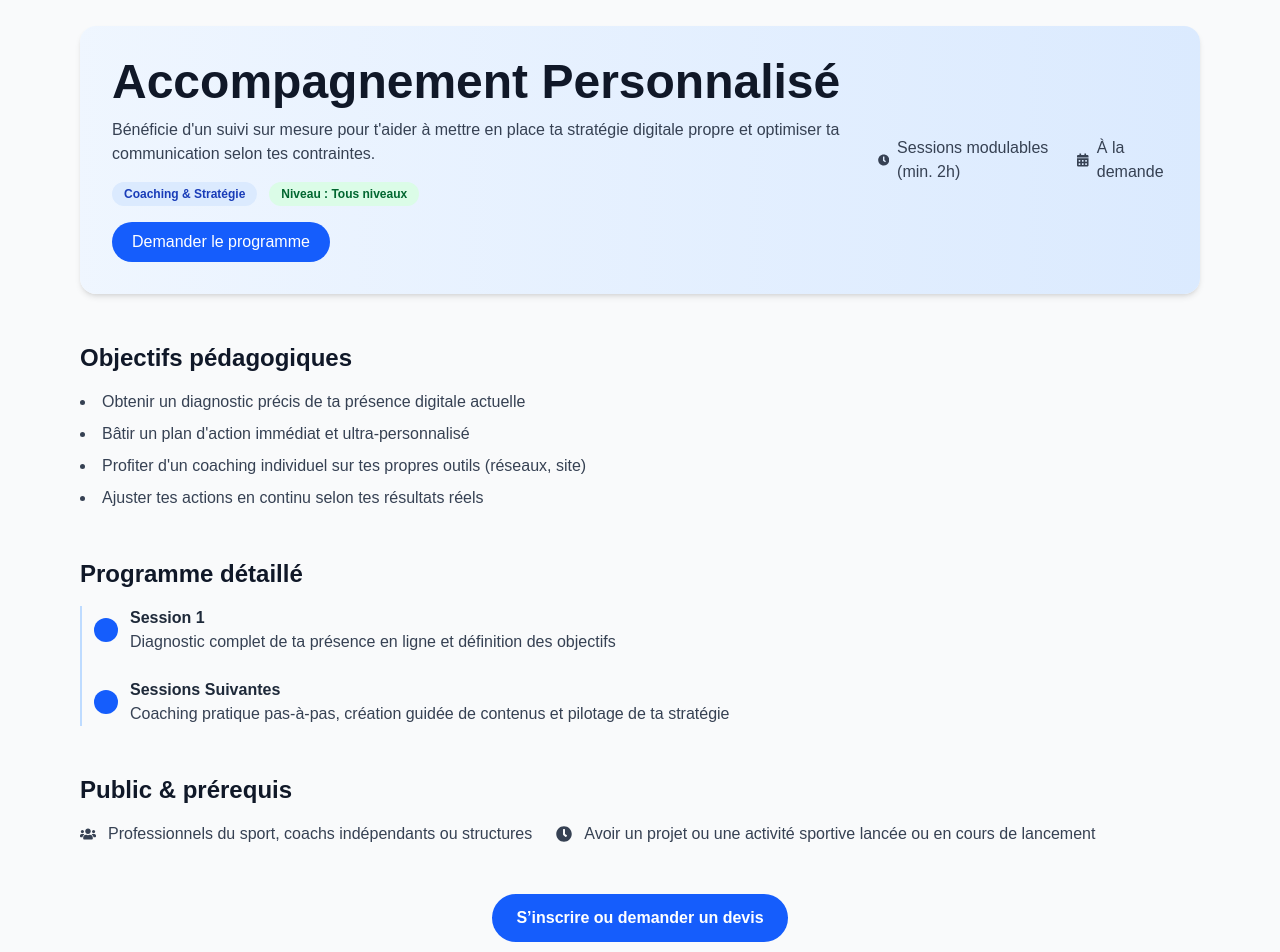
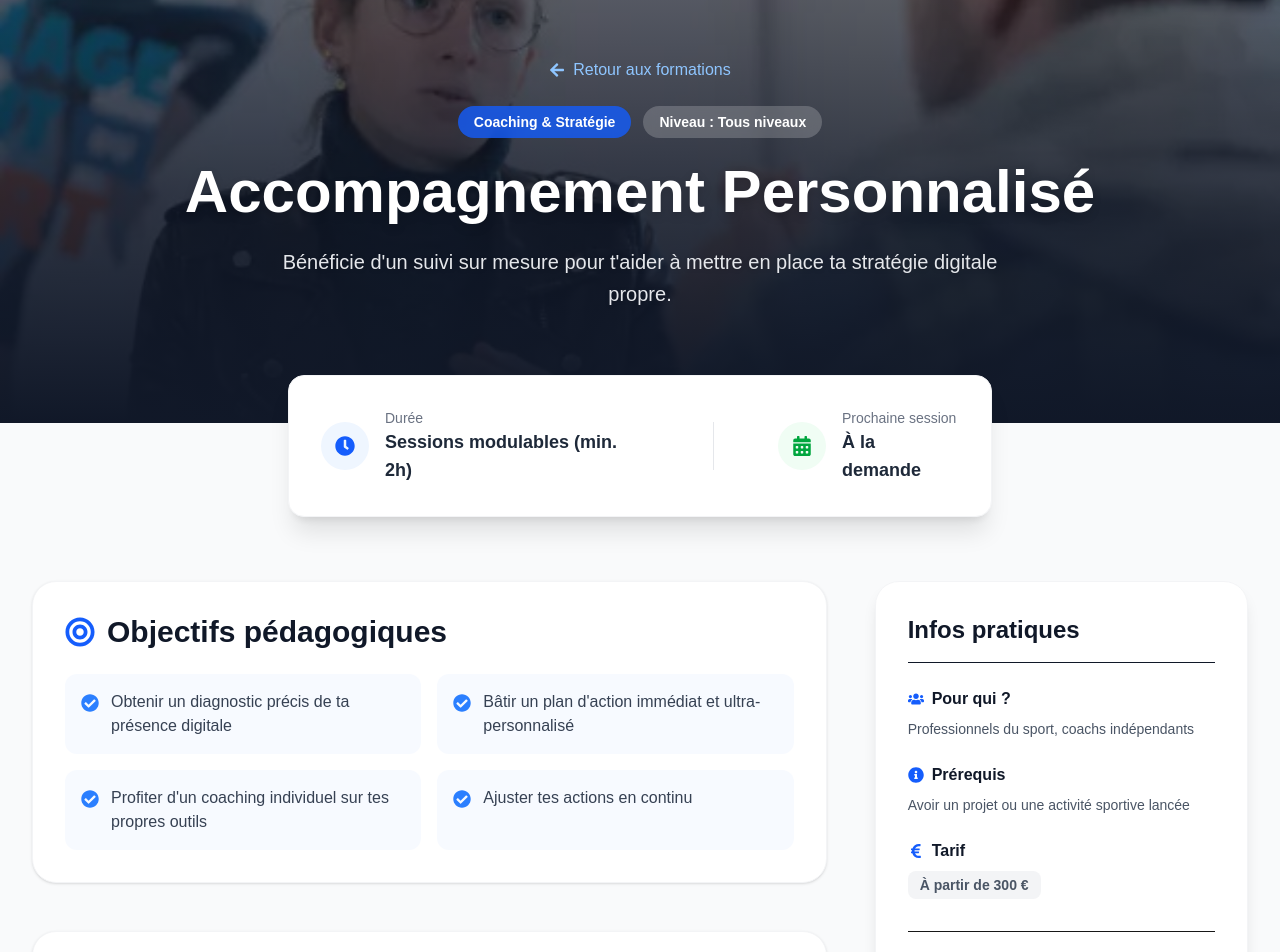
Before and after one commit to jordanQuin/impulseVitrine, a Next.js app in the folder impulse/: page /formation/accompagnement-personnalise in a window 1280 px wide. Shown: the part 100-1052 px from the top of the page. Built offline with nearby package versions, Linux system fonts and the light colour scheme.

Commit message:
Contenu des formations ok

```diff
--- a/impulse/app/formation/[slug]/page.tsx
+++ b/impulse/app/formation/[slug]/page.tsx
@@ -1,7 +1,19 @@
 "use client";
 
 import { useParams } from "next/navigation";
-import { FaClock, FaUsers, FaCalendarAlt } from "react-icons/fa";
+import Image from "next/image";
+import Link from "next/link";
+import {
+  FaClock,
+  FaUsers,
+  FaCalendarAlt,
+  FaCheckCircle,
+  FaGraduationCap,
+  FaBullseye,
+  FaArrowLeft,
+  FaEuroSign,
+  FaInfoCircle
+} from "react-icons/fa";
 
 /* =========================
    Données formations
@@ -24,14 +36,15 @@ type Formation = {
   programme: ProgrammeItem[];
   public: string;
   prerequis: string;
+  price?: string;
+  image: string;
 };
 
 const formations: Formation[] = [
   {
     slug: "coach-fitness-debutant",
     title: "Coach Fitness Débutant",
-    shortDescription:
-      "Apprends les bases du coaching sportif, de la musculation et des méthodes d'encadrement.",
+    shortDescription: "Apprends les bases du coaching sportif, de la musculation et des méthodes d'encadrement.",
     category: "Fitness & Coaching",
     level: "Débutant",
     duration: "3 jours",
@@ -49,12 +62,13 @@ const formations: Formation[] = [
     ],
     public: "Personnes souhaitant devenir coach fitness",
     prerequis: "Aucun prérequis",
+    price: "Sur devis",
+    image: "/coach-beginner.jpg",
   },
   {
     slug: "coach-nutrition-sportive",
     title: "Coach Nutrition Sportive",
-    shortDescription:
-      "Maîtrise l'alimentation sportive, le suivi nutritionnel et l’optimisation de la performance.",
+    shortDescription: "Maîtrise l'alimentation sportive, le suivi nutritionnel et l’optimisation de la performance.",
     category: "Nutrition & Santé",
     level: "Intermédiaire",
     duration: "2 jours",
@@ -71,13 +85,14 @@ const formations: Formation[] = [
     ],
     public: "Coachs sportifs et passionnés de nutrition",
     prerequis: "Bases en entraînement sportif",
+    price: "Sur devis",
+    image: "/nutrition-coach.png",
   },
   {
     slug: "coach-preparation-physique",
     title: "Préparateur Physique Avancé",
-    shortDescription:
-      "Deviens expert de la performance physique, de la prévention et de la réathlétisation.",
-    category: "Performance & Préparation",
+    shortDescription: "Deviens expert de la performance physique, de la prévention et de la réathlétisation.",
+    category: "Performance & Preparation",
     level: "Avancé",
     duration: "5 jours",
     nextSession: "Prochaine session à venir",
@@ -96,21 +111,22 @@ const formations: Formation[] = [
     ],
     public: "Coachs expérimentés et préparateurs physiques",
     prerequis: "Expérience en coaching sportif",
+    price: "Sur devis",
+    image: "/physical-trainer.png",
   },
   {
     slug: "creation-contenu-digital-sportif",
     title: "Création de contenu digital sportif",
-    shortDescription:
-      "Apprenez les bases incontournables de la création de contenu sportif : techniques simples, outils efficaces et bonnes pratiques pour produire facilement et régulièrement des contenus de qualité.",
+    shortDescription: "Apprenez les bases incontournables de la création de contenu sportif : techniques simples, outils efficaces et bonnes pratiques.",
     category: "Création de contenu",
     level: "Tous niveaux",
     duration: "7h (1 jour)",
     nextSession: "Prochaine session à venir",
     objectifs: [
-      "Maîtriser les bases de la prise de vue et du montage vidéo sur smartphone",
-      "Utiliser les outils de création graphique simples (type Canva)",
-      "Comprendre les codes des réseaux sociaux sportifs (Reels, TikTok, Instagram)",
-      "Optimiser son temps avec un planning de publication efficace",
+      "Maîtriser les bases de la prise de vue et du montage vidéo",
+      "Utiliser les outils de création graphique simples (Canva)",
+      "Comprendre les codes des réseaux sociaux sportifs",
+      "Optimiser son temps avec un planning de publication",
     ],
     programme: [
       { day: "Matin", content: "Stratégie éditoriale, storytelling et choix des plateformes" },
@@ -118,72 +134,77 @@ const formations: Formation[] = [
     ],
     public: "Professionnels du sport, coachs et gérants de salles",
     prerequis: "Aucun prérequis technique",
+    price: "910 € / personne",
+    image: "/digital-sportif-content.jpg",
   },
   {
     slug: "initiation-community-management",
     title: "Initiation au Community Management",
-    shortDescription:
-      "Apprends aux professionnels du sport à gérer et animer leurs réseaux sociaux, créer du contenu engageant et développer leur communauté.",
+    shortDescription: "Apprends aux professionnels du sport à gérer et animer leurs réseaux sociaux, créer du contenu engageant et développer leur communauté.",
     category: "Réseaux Sociaux",
     level: "Professionnels",
     duration: "2 jours (2 x 4h)",
     nextSession: "Prochaine session à venir",
     objectifs: [
-      "Comprendre le rôle du community management dans l'écosystème du sport",
-      "Élaborer une stratégie social media complète (Instagram, TikTok, LinkedIn...)",
-      "Planifier efficacement ses publications via un calendrier éditorial",
-      "Animer une communauté et analyser l'impact de ses performances",
+      "Comprendre le rôle du CM dans l'écosystème du sport",
+      "Élaborer une stratégie social media complète",
+      "Planifier efficacement ses publications",
+      "Animer une communauté et analyser l'impact",
     ],
     programme: [
-      { day: "Jour 1", content: "Introduction, panorama des réseaux du sport, stratégie et création de contenus (vidéos, stories)" },
-      { day: "Jour 2", content: "Planification, animation de communauté, outils de mesure et atelier pratique sur calendrier réel" },
+      { day: "Jour 1", content: "Introduction, panorama des réseaux, stratégie et création de contenus" },
+      { day: "Jour 2", content: "Planification, animation, outils de mesure et atelier pratique" },
     ],
-    public: "Professionnels du sport, athlètes, et gérants de structures sportives",
-    prerequis: "Pratique régulière des réseaux sociaux à titre personnel",
+    public: "Professionnels du sport, athlètes, structures sportives",
+    prerequis: "Pratique régulière des réseaux sociaux",
+    price: "1 200 € / personne",
+    image: "/management.png",
   },
   {
     slug: "marketing-influence-sport",
     title: "Marketing d'Influence",
-    shortDescription:
-      "Apprends à identifier, collaborer et gérer des partenariats avec des influenceurs pour accroître ta visibilité et engager ta communauté sportive.",
+    shortDescription: "Apprends à identifier, collaborer et gérer des partenariats avec des influenceurs pour accroître ta visibilité.",
     category: "Marketing & Image",
     level: "Professionnels",
     duration: "2 jours",
     nextSession: "Prochaine session à venir",
     objectifs: [
-      "Comprendre les tendances actuelles du marketing d'influence dans le sport",
-      "Identifier et sélectionner les influenceurs pertinents pour sa cible",
-      "Maîtriser les mécaniques de négociation et les types de collaborations",
-      "Mesurer précisément le ROI et les résultats d'une campagne",
+      "Comprendre les tendances du marketing d'influence",
+      "Identifier les influenceurs pertinents pour sa cible",
+      "Maîtriser les négociations et types de collaborations",
+      "Mesurer précisément le ROI d'une campagne",
     ],
     programme: [
-      { day: "Jour 1", content: "Tendances du marché, ciblage des profils et typologies d'actions (challenges, sponsoring)" },
-      { day: "Jour 2", content: "Négociation, contrats, analyse des metrics (reach, engagement) et simulation de campagne" },
+      { day: "Jour 1", content: "Tendances du marché, ciblage des profils et typologies d'actions" },
+      { day: "Jour 2", content: "Négociation, contrats, analyse des metrics et simulation" },
     ],
-    public: "Responsables marketing, gérants de marques ou clubs de sport",
+    public: "Responsables marketing, marques ou clubs de sport",
     prerequis: "Bases en communication digitale",
+    price: "1 200 € / personne",
+    image: "/marketing_influence.jpg",
   },
   {
     slug: "accompagnement-personnalise",
     title: "Accompagnement Personnalisé",
-    shortDescription:
-      "Bénéficie d'un suivi sur mesure pour t'aider à mettre en place ta stratégie digitale propre et optimiser ta communication selon tes contraintes.",
+    shortDescription: "Bénéficie d'un suivi sur mesure pour t'aider à mettre en place ta stratégie digitale propre.",
     category: "Coaching & Stratégie",
     level: "Tous niveaux",
     duration: "Sessions modulables (min. 2h)",
     nextSession: "À la demande",
     objectifs: [
-      "Obtenir un diagnostic précis de ta présence digitale actuelle",
+      "Obtenir un diagnostic précis de ta présence digitale",
       "Bâtir un plan d'action immédiat et ultra-personnalisé",
-      "Profiter d'un coaching individuel sur tes propres outils (réseaux, site)",
-      "Ajuster tes actions en continu selon tes résultats réels",
+      "Profiter d'un coaching individuel sur tes propres outils",
+      "Ajuster tes actions en continu",
     ],
     programme: [
       { day: "Session 1", content: "Diagnostic complet de ta présence en ligne et définition des objectifs" },
-      { day: "Sessions Suivantes", content: "Coaching pratique pas-à-pas, création guidée de contenus et pilotage de ta stratégie" },
+      { day: "Sessions Suivantes", content: "Coaching pratique pas-à-pas, création guidée de contenus" },
     ],
-    public: "Professionnels du sport, coachs indépendants ou structures",
-    prerequis: "Avoir un projet ou une activité sportive lancée ou en cours de lancement",
+    public: "Professionnels du sport, coachs indépendants",
+    prerequis: "Avoir un projet ou une activité sportive lancée",
+    price: "À partir de 300 €",
+    image: "/com_sport.jpg",
   }
 ];
 
@@ -199,80 +220,121 @@ export default function FormationDetailPage() {
 
   if (!formation) {
     return (
-      <section className="max-w-4xl mx-auto py-12 px-4 text-center text-gray-500">
-        Formation non trouvée 😅
-      </section>
+      <div className="min-h-[60vh] flex flex-col items-center justify-center text-center px-4">
+        <h2 className="text-3xl font-bold text-gray-800 mb-4">Formation non trouvée 😅</h2>
+        <p className="text-gray-500 mb-6">La formation que vous cherchez n'existe pas ou a été déplacée.</p>
+        <Link href="/formations" className="px-6 py-3 bg-blue-600 text-white rounded-full hover:bg-blue-700 transition">
+          Retour aux formations
+        </Link>
+      </div>
     );
   }
 
   return (
-    <section className="max-w-6xl mx-auto py-12 px-4 space-y-12">
-      {/* Hero */}
-      <div className="bg-gradient-to-r from-blue-50 to-blue-100 p-8 rounded-2xl shadow-md flex flex-col md:flex-row md:items-center md:justify-between gap-6">
-        <div>
-          <h1 className="text-4xl md:text-5xl font-bold text-gray-900 mb-3">
-            {formation.title}
-          </h1>
+    <div className="bg-gray-50 min-h-screen pb-20">
+      {/* 🟦 HERO SECTION (Corrigée : Hauteur dynamique h-auto et padding pb-24 pour laisser respirer le texte) */}
+      <section className="relative h-auto min-h-[440px] pt-16 pb-24 md:pt-20 md:pb-28 w-full bg-gray-900 flex items-center justify-center">
+        <div className="absolute inset-0 z-0">
+          <Image
+            src={formation.image}
+            alt={formation.title}
+            layout="fill"
+            objectFit="cover"
+            className="opacity-40"
+          />
+          <div className="absolute inset-0 bg-gradient-to-t from-gray-900 via-gray-900/60 to-transparent"></div>
+        </div>
 
-          <p className="text-gray-700 mb-4">
-            {formation.shortDescription}
-          </p>
-
-          <div className="flex flex-wrap gap-3 mb-4">
-            <span className="px-3 py-1 rounded-full bg-blue-100 text-blue-800 text-xs font-semibold">
+        <div className="relative z-10 w-full max-w-7xl mx-auto px-4 sm:px-6 lg:px-8 text-center">
+          <Link href="/formations" className="inline-flex items-center text-blue-300 hover:text-white mb-6 transition">
+            <FaArrowLeft className="mr-2" /> Retour aux formations
+          </Link>
+          <div className="flex justify-center gap-3 mb-6">
+            <span className="px-4 py-1.5 rounded-full bg-blue-600/80 text-white text-sm font-semibold backdrop-blur-sm">
               {formation.category}
             </span>
-
-            <span className="px-3 py-1 rounded-full bg-green-100 text-green-800 text-xs font-semibold">
+            <span className="px-4 py-1.5 rounded-full bg-white/20 text-white text-sm font-semibold backdrop-blur-sm">
               Niveau : {formation.level}
             </span>
           </div>
+          <h1 className="text-4xl md:text-6xl font-extrabold text-white mb-6 drop-shadow-lg">
+            {formation.title}
+          </h1>
+          <p className="text-lg md:text-xl text-gray-200 max-w-3xl mx-auto drop-shadow leading-relaxed">
+            {formation.shortDescription}
+          </p>
+        </div>
+      </section>
 
-          <button className="px-5 py-2 bg-blue-600 text-white font-medium rounded-full hover:bg-blue-700 transition-colors">
-            Demander le programme
-          </button>
+      {/* 🟦 BARRE D'INFOS FLOTTANTE */}
+      <div className="max-w-3xl mx-auto px-4 sm:px-6 lg:px-8 relative z-20 -mt-12">
+        <div className="bg-white rounded-2xl shadow-xl p-6 md:p-8 flex flex-row justify-center items-center gap-8 md:gap-16 border border-gray-100">
+          <div className="flex items-center gap-4">
+            <div className="w-12 h-12 bg-blue-50 rounded-full flex items-center justify-center text-blue-600 text-xl flex-shrink-0">
+              <FaClock />
+            </div>
+            <div>
+              <p className="text-sm text-gray-500 font-medium">Durée</p>
+              <p className="text-lg font-bold text-gray-800">{formation.duration}</p>
+            </div>
           </div>
 
-        <div className="flex gap-6">
-          <div className="flex items-center gap-2 text-gray-700">
-            <FaClock /> <span>{formation.duration}</span>
+          <div className="w-px h-12 bg-gray-200"></div>
+
+          <div className="flex items-center gap-4">
+            <div className="w-12 h-12 bg-green-50 rounded-full flex items-center justify-center text-green-600 text-xl flex-shrink-0">
+              <FaCalendarAlt />
             </div>
-
-          <div className="flex items-center gap-2 text-gray-700">
-            <FaCalendarAlt /> <span>{formation.nextSession}</span>
+            <div>
+              <p className="text-sm text-gray-500 font-medium">Prochaine session</p>
+              <p className="text-lg font-bold text-gray-800">{formation.nextSession}</p>
+            </div>
           </div>
         </div>
       </div>
 
+      {/* 🟦 CONTENU PRINCIPAL EN GRILLE */}
+      <div className="max-w-7xl mx-auto px-4 sm:px-6 lg:px-8 mt-16">
+        <div className="grid grid-cols-1 lg:grid-cols-3 gap-12">
+
+          {/* COLONNE GAUCHE (Contenu Principal) */}
+          <div className="lg:col-span-2 space-y-12">
+
             {/* Objectifs */}
-      <section className="space-y-4">
-        <h2 className="text-2xl font-bold text-gray-900">
-          Objectifs pédagogiques
-        </h2>
-
-        <ul className="list-disc list-inside text-gray-700 space-y-2">
+            <section className="bg-white p-8 rounded-3xl shadow-sm border border-gray-100">
+              <div className="flex items-center gap-3 mb-6">
+                <FaBullseye className="text-3xl text-blue-600" />
+                <h2 className="text-3xl font-bold text-gray-900">Objectifs pédagogiques</h2>
+              </div>
+              <div className="grid grid-cols-1 md:grid-cols-2 gap-4">
                 {formation.objectifs.map((objectif, index) => (
-            <li key={index}>{objectif}</li>
+                  <div key={index} className="flex items-start gap-3 p-4 rounded-xl bg-blue-50/50 hover:bg-blue-50 transition">
+                    <FaCheckCircle className="text-blue-500 mt-1 flex-shrink-0 text-lg" />
+                    <span className="text-gray-700 font-medium">{objectif}</span>
+                  </div>
                 ))}
-        </ul>
+              </div>
             </section>
 
-      {/* Programme */}
-      <section className="space-y-4">
-        <h2 className="text-2xl font-bold text-gray-900">
-          Programme détaillé
-        </h2>
+            {/* Programme Timeline */}
+            <section className="bg-white p-8 rounded-3xl shadow-sm border border-gray-100">
+              <div className="flex items-center gap-3 mb-10">
+                <FaGraduationCap className="text-3xl text-blue-600" />
+                <h2 className="text-3xl font-bold text-gray-900">Programme détaillé</h2>
+              </div>
 
-        <div className="border-l-2 border-blue-200 pl-6 flex flex-col gap-6">
+              <div className="relative border-l-4 border-blue-100 ml-6 space-y-10">
                 {formation.programme.map((item, index) => (
-            <div key={index} className="relative">
-              <div className="absolute -left-3 top-1/2 -translate-y-1/2 w-6 h-6 bg-blue-600 rounded-full"></div>
-             <div className="pl-6">
-                <h3 className="font-semibold text-gray-800">
+                  <div key={index} className="relative pl-10">
+                    <div className="absolute -left-[22px] top-0 w-10 h-10 bg-white border-4 border-blue-500 rounded-full flex items-center justify-center shadow-sm">
+                      <span className="text-blue-600 font-bold text-sm">{index + 1}</span>
+                    </div>
+
+                    <div className="bg-gray-50 rounded-2xl p-6 border border-gray-100 hover:shadow-md transition">
+                      <h3 className="text-xl font-bold text-gray-800 mb-2">
                         {item.day}
                       </h3>
-
-                <p className="text-gray-700">
+                      <p className="text-gray-600 leading-relaxed">
                         {item.content}
                       </p>
                     </div>
@@ -280,33 +342,71 @@ export default function FormationDetailPage() {
                 ))}
               </div>
             </section>
-
-
-      {/* Public & prérequis */}
-      <section className="space-y-4">
-        <h2 className="text-2xl font-bold text-gray-900">
-          Public & prérequis
-        </h2>
-
-        <div className="flex flex-col md:flex-row gap-6">
-          <div className="flex items-center gap-3 text-gray-700">
-            <FaUsers />
-            <span>{formation.public}</span>
           </div>
 
-          <div className="flex items-center gap-3 text-gray-700">
-            <FaClock />
-            <span>{formation.prerequis}</span>
+          {/* COLONNE DROITE (Sidebar Sticky) */}
+          <div className="lg:col-span-1">
+            <div className="sticky top-8 space-y-6">
+
+              {/* Carte Infos Pratiques */}
+              <div className="bg-white p-8 rounded-3xl shadow-lg border border-gray-100">
+                <h3 className="text-2xl font-bold text-gray-900 mb-6 border-b pb-4">Infos pratiques</h3>
+
+                <div className="space-y-6">
+                  <div>
+                    <div className="flex items-center gap-2 text-gray-900 font-bold mb-2">
+                      <FaUsers className="text-blue-600" /> Pour qui ?
+                    </div>
+                    <p className="text-gray-600 text-sm">{formation.public}</p>
+                  </div>
+
+                  <div>
+                    <div className="flex items-center gap-2 text-gray-900 font-bold mb-2">
+                      <FaInfoCircle className="text-blue-600" /> Prérequis
+                    </div>
+                    <p className="text-gray-600 text-sm">{formation.prerequis}</p>
+                  </div>
+
+                  {formation.price && (
+                    <div>
+                      <div className="flex items-center gap-2 text-gray-900 font-bold mb-2">
+                        <FaEuroSign className="text-blue-600" /> Tarif
+                      </div>
+                      <p className="text-gray-600 text-sm font-semibold bg-gray-100 inline-block px-3 py-1 rounded-lg">
+                        {formation.price}
+                      </p>
+                    </div>
+                  )}
+                </div>
+
+                {/* Bouton d'inscription grisé / désactivé */}
+                <div className="mt-8 pt-6 border-t">
+                  <button
+                    disabled
+                    className="w-full py-4 bg-gray-200 text-gray-400 font-bold rounded-xl cursor-not-allowed mb-3 text-center"
+                  >
+                    S’inscrire à la session
+                  </button>
+                  <p className="text-xs text-center text-red-500 font-medium">
+                    Aucune session planifiée actuellement
+                  </p>
                 </div>
               </div>
-      </section>
 
-      {/* CTA */}
-      <div className="text-center">
-        <button className="px-6 py-3 bg-blue-600 text-white font-semibold rounded-full hover:bg-blue-700 transition-colors">
-          S’inscrire ou demander un devis
-        </button>
+              {/* Carte Besoin d'aide */}
+              <div className="bg-blue-50 p-6 rounded-3xl border border-blue-100 text-center">
+                <h4 className="font-bold text-blue-900 mb-2">Une question ?</h4>
+                <p className="text-sm text-blue-700 mb-4">Notre équipe pédagogique reste disponible pour répondre à vos questions.</p>
+                <Link href="/contact" className="text-blue-600 font-semibold hover:underline">
+                  Nous contacter →
+                </Link>
               </div>
-    </section>
+
+            </div>
+          </div>
+
+        </div>
+      </div>
+    </div>
   );
 }
```
Lines whose indentation alone changed are shown as unchanged.
